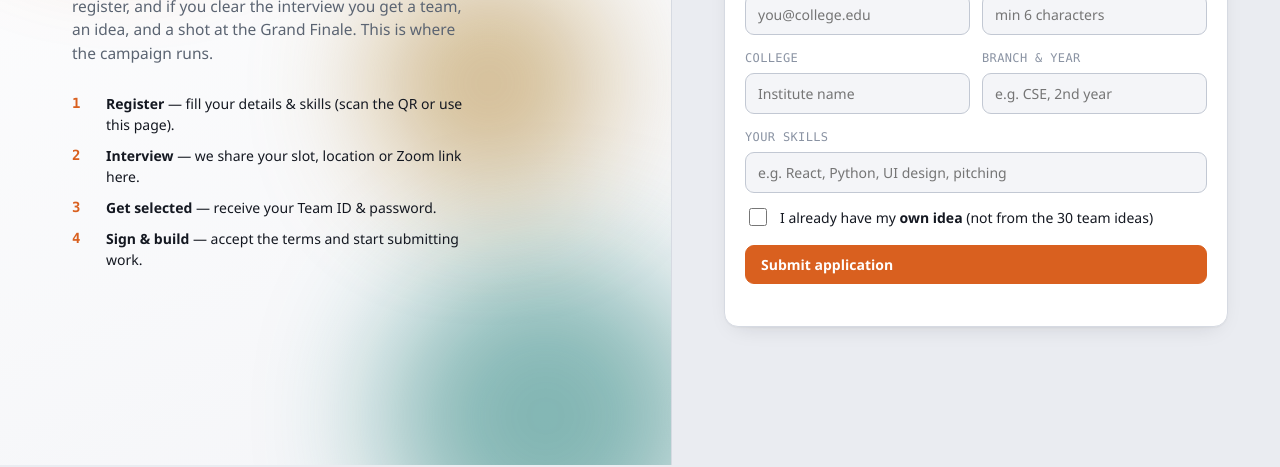
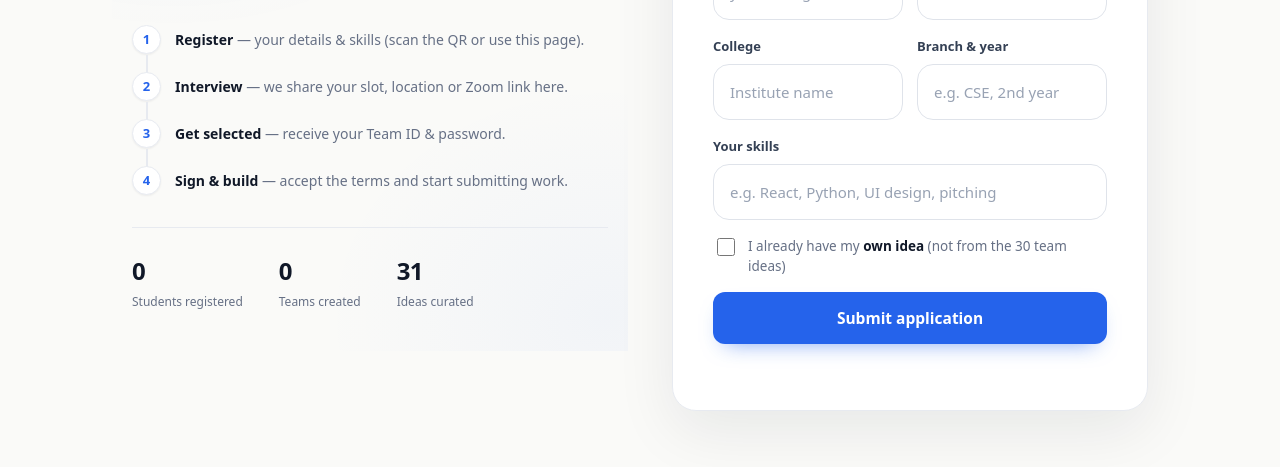
Before and after one commit to smtvashistha-eng/sih2026, a website: page public/apply.html in a window 1280 px wide. Shown: the part 335-802 px from the top of the page. Drawn offline with Linux system fonts and the light colour scheme; no server answers; a web font is replaced by a local one.

Commit message:
Onboarding page redesign: inherit homepage design system (Satoshi, #FAFAF8, blue accent), floating 24px card, Apple-style sliding segmented control (:has), 56px inputs, numbered timeline + live metrics; all form IDs/logic/scripts untouched

```diff
--- a/public/apply.html
+++ b/public/apply.html
@@ -3,48 +3,130 @@
 <head>
 <meta charset="utf-8" />
 <meta name="viewport" content="width=device-width, initial-scale=1" />
-<title>SIH 2026 — Apply / Command Center</title>
-<link rel="stylesheet" href="/app.css" />
+<title>SIH 2026 — Apply · Join · Login</title>
+<link rel="preconnect" href="https://api.fontshare.com" />
+<link href="https://api.fontshare.com/v2/css?f[]=satoshi@400,500,600,700,900&display=swap" rel="stylesheet" />
 <style>
-  .hero{min-height:100vh;display:grid;grid-template-columns:1.05fr .95fr}
-  @media(max-width:880px){.hero{grid-template-columns:1fr}.left{min-height:auto}}
-  .left{position:relative;padding:clamp(28px,6vw,72px);display:flex;flex-direction:column;justify-content:center;overflow:hidden;border-right:1px solid var(--line);background:linear-gradient(160deg,var(--surface),var(--surface-2))}
-  .left .z{position:relative;z-index:1}
-  .ey{font-family:var(--mono);font-size:12px;letter-spacing:.2em;text-transform:uppercase;color:var(--accent);font-weight:700}
-  .left h1{font-size:clamp(32px,5.4vw,56px);font-weight:800;margin:14px 0 12px;letter-spacing:-.03em}
-  .left h1 .g{background:linear-gradient(90deg,var(--accent),var(--gold));-webkit-background-clip:text;background-clip:text;color:transparent}
-  .left p{color:var(--muted);max-width:44ch;font-size:15.5px}
-  .steps{display:flex;flex-direction:column;gap:10px;margin-top:28px;max-width:400px}
-  .step{display:flex;gap:12px;align-items:flex-start;font-size:14px}
-  .step .n{font-family:var(--mono);font-weight:800;color:var(--accent);width:22px;flex:none}
-  .step b{color:var(--ink)}
-  .right{padding:clamp(22px,5vw,52px);display:flex;flex-direction:column;justify-content:center}
-  .rcard{max-width:520px;width:100%;margin:0 auto}
-  .tabs{display:flex;gap:6px;margin-bottom:16px;background:var(--surface-2);padding:5px;border-radius:12px;border:1px solid var(--line)}
-  .tab{flex:1;text-align:center;padding:10px;border-radius:9px;font-size:14px;font-weight:700;cursor:pointer;color:var(--muted);transition:.15s}
-  .tab[aria-selected=true]{background:var(--surface);color:var(--ink);box-shadow:var(--shadow)}
-  .ownbox{border:1px dashed var(--line-strong);border-radius:11px;padding:12px 14px;margin-top:4px;background:var(--surface-2)}
+  :root{
+    --bg:#FAFAF8; --panel:#FAFAFC; --card:#FFFFFF; --text:#101828; --muted:#667085; --faint:#98A2B3;
+    --accent:#2563EB; --accent-d:#1D4ED8; --accent-soft:#EEF3FF; --success:#16A34A;
+    --border:#E7EAF0; --border-2:#DFE3EA; --bg-2:#F3F5F8;
+    --shadow-card:0 20px 60px rgba(15,23,42,.08); --shadow-sm:0 1px 2px rgba(16,24,40,.06);
+    --sans:"Satoshi",system-ui,-apple-system,"Segoe UI",Roboto,Helvetica,Arial,sans-serif;
+    --ease:cubic-bezier(.22,.61,.36,1);
+  }
+  *{box-sizing:border-box}
+  html{-webkit-text-size-adjust:100%}
+  body{margin:0;background:var(--bg);color:var(--text);font-family:var(--sans);font-size:16px;line-height:1.6;-webkit-font-smoothing:antialiased}
+  a{color:inherit;text-decoration:none}
+  h1,h2,h3{margin:0;font-weight:700;letter-spacing:-.03em;line-height:1.08}
+  p{margin:0}
+
+  /* layout — one aligned grid */
+  .onb{max-width:1080px;margin:0 auto;min-height:100vh;display:grid;grid-template-columns:1fr 1fr;gap:clamp(32px,5vw,64px);align-items:center;padding:clamp(32px,5vw,56px) clamp(20px,4vw,32px)}
+  @media(max-width:900px){.onb{grid-template-columns:1fr;gap:32px;min-height:auto;padding-top:40px;padding-bottom:56px}}
+
+  /* left panel — subtle warmth, no blobs */
+  .left{position:relative}
+  .left::before{content:"";position:absolute;inset:-40px -20px;z-index:0;pointer-events:none;
+    background:radial-gradient(520px 360px at 12% 6%,rgba(37,99,235,.05),transparent 60%),radial-gradient(460px 380px at 96% 94%,rgba(37,99,235,.04),transparent 62%)}
+  .left>*{position:relative;z-index:1}
+  .label{font-size:12.5px;font-weight:600;letter-spacing:.14em;text-transform:uppercase;color:var(--accent)}
+  .left h1{font-size:clamp(34px,4.6vw,52px);font-weight:900;letter-spacing:-.04em;margin:14px 0 14px}
+  .left h1 .g{color:var(--accent)}
+  .left .intro{color:var(--muted);font-size:15px;max-width:42ch}
+
+  /* numbered timeline — thin connecting line */
+  .tl{margin-top:28px}
+  .tl .li{display:flex;gap:14px;position:relative;padding-bottom:18px}
+  .tl .li::before{content:"";position:absolute;left:14px;top:30px;bottom:-2px;width:1.5px;background:var(--border)}
+  .tl .li:last-child{padding-bottom:0}
+  .tl .li:last-child::before{display:none}
+  .tl .num{width:29px;height:29px;flex:none;border-radius:50%;background:var(--card);border:1px solid var(--border);display:grid;place-items:center;font-size:13px;font-weight:700;color:var(--accent);box-shadow:var(--shadow-sm)}
+  .tl .tx{font-size:14px;color:var(--muted);padding-top:4px}
+  .tl .tx b{color:var(--text);font-weight:600}
+
+  /* supporting metrics */
+  .metrics{display:flex;gap:clamp(20px,4vw,36px);margin-top:32px;padding-top:24px;border-top:1px solid var(--border)}
+  .metrics .m .n{font-size:24px;font-weight:800;letter-spacing:-.03em;font-variant-numeric:tabular-nums}
+  .metrics .m .l{font-size:12px;color:var(--muted);margin-top:2px}
+
+  /* right — floating card, like the hero cards */
+  .card-shell{background:var(--card);border:1px solid var(--border);border-radius:24px;box-shadow:var(--shadow-card);padding:clamp(24px,4vw,40px)}
+
+  /* Apple-style segmented control (CSS-only sliding, driven by existing aria-selected) */
+  .tabs{position:relative;display:flex;padding:4px;background:var(--bg-2);border:1px solid var(--border);border-radius:14px;margin-bottom:24px}
+  .tabs::before{content:"";position:absolute;top:4px;bottom:4px;left:4px;width:calc((100% - 8px)/3);background:var(--card);border-radius:10px;box-shadow:var(--shadow-sm);transition:transform .25s cubic-bezier(.4,0,.2,1);z-index:0}
+  .tabs:has(.tab[data-tab="join"][aria-selected="true"])::before{transform:translateX(100%)}
+  .tabs:has(.tab[data-tab="login"][aria-selected="true"])::before{transform:translateX(200%)}
+  .tab{position:relative;z-index:1;flex:1;text-align:center;padding:9px 8px;font-size:14px;font-weight:600;cursor:pointer;color:var(--muted);border-radius:10px;transition:color .2s;user-select:none}
+  .tab[aria-selected="true"]{color:var(--text)}
+  .tab:hover{color:var(--text)}
+
+  /* forms — neutralise the old card look (they live inside the shell) */
+  form.card{background:transparent;border:none;box-shadow:none;border-radius:0;padding:0}
+  .pad{padding:0}
+  .hidden{display:none!important}
+
+  .field{margin-bottom:16px}
+  .row2{display:grid;grid-template-columns:1fr 1fr;gap:14px}
+  @media(max-width:520px){.row2{grid-template-columns:1fr;gap:0}}
+  label.f{display:block;font-size:13px;font-weight:600;color:#344054;margin-bottom:7px}
+
+  .card-shell input:not([type=checkbox]),.card-shell textarea{
+    width:100%;min-height:56px;border:1px solid var(--border-2);border-radius:16px;padding:0 16px;
+    font-family:var(--sans);font-size:15px;color:var(--text);background:var(--card);
+    transition:border-color .2s,box-shadow .2s}
+  .card-shell textarea{min-height:92px;padding:14px 16px;line-height:1.5;resize:vertical}
+  .card-shell input:not([type=checkbox]):hover,.card-shell textarea:hover{border-color:#C7CED9}
+  .card-shell input:not([type=checkbox]):focus,.card-shell textarea:focus{outline:none;border-color:var(--accent);box-shadow:0 0 0 4px rgba(37,99,235,.12)}
+  ::placeholder{color:var(--faint)}
+
+  .checkline{display:flex;gap:10px;align-items:flex-start;font-size:13.5px;color:var(--muted);line-height:1.5}
+  .checkline b{color:var(--text);font-weight:600}
+  input[type=checkbox]{width:18px;height:18px;margin-top:2px;flex:none;accent-color:var(--accent);cursor:pointer}
+  .ownbox{border:1px dashed var(--border-2);border-radius:16px;padding:14px 16px;margin:4px 0 14px;background:var(--panel)}
+
+  /* buttons — same system as homepage */
+  .btn{display:inline-flex;align-items:center;justify-content:center;gap:8px;font-family:var(--sans);font-weight:600;font-size:15.5px;min-height:52px;padding:0 22px;border-radius:12px;border:1px solid transparent;cursor:pointer;transition:transform .2s var(--ease),background .2s,box-shadow .2s}
+  .btn.accent{background:var(--accent);color:#fff;box-shadow:0 10px 22px -12px rgba(37,99,235,.65)}
+  .btn.accent:hover{background:var(--accent-d);transform:translateY(-1px);box-shadow:0 14px 26px -12px rgba(37,99,235,.75)}
+
+  .err{color:#D92D20;font-size:13px;font-weight:600;margin-top:10px;min-height:16px}
+  .muted{color:var(--muted)}
+
+  /* calm entrance */
+  @keyframes rise{from{opacity:0;transform:translateY(12px)}to{opacity:1;transform:none}}
+  .rise{animation:rise .6s var(--ease) both}
+  .rise-1{animation:rise .6s var(--ease) .08s both}
+  .rise-2{animation:rise .6s var(--ease) .16s both}
+  .rise-3{animation:rise .6s var(--ease) .24s both}
+  @media(prefers-reduced-motion:reduce){*{animation:none!important;transition:none!important}}
+  :focus-visible{outline:2px solid var(--accent);outline-offset:2px;border-radius:8px}
 </style>
 </head>
 <body>
-<div class="hero">
+<div class="onb">
+
   <div class="left">
-    <div class="blobs"><span class="blob a"></span><span class="blob b"></span><span class="blob c"></span></div>
-    <div class="z">
-      <div class="ey rise">Smart India Hackathon 2026</div>
-      <h1 class="rise rise-1">Build. Pitch. <span class="g">Win.</span></h1>
-      <p class="rise rise-2">Apply to join the college SIH 2026 squad. Scan, register, and if you clear the interview you get a team, an idea, and a shot at the Grand Finale. This is where the campaign runs.</p>
-      <div class="steps rise rise-3">
-        <div class="step"><span class="n">1</span><span><b>Register</b> — fill your details &amp; skills (scan the QR or use this page).</span></div>
-        <div class="step"><span class="n">2</span><span><b>Interview</b> — we share your slot, location or Zoom link here.</span></div>
-        <div class="step"><span class="n">3</span><span><b>Get selected</b> — receive your Team ID &amp; password.</span></div>
-        <div class="step"><span class="n">4</span><span><b>Sign &amp; build</b> — accept the terms and start submitting work.</span></div>
-      </div>
+    <div class="label rise">Smart India Hackathon 2026</div>
+    <h1 class="rise rise-1">Build. Pitch. <span class="g">Win.</span></h1>
+    <p class="intro rise rise-2">Apply to join the college SIH 2026 squad. Clear the interview and you get a team, an idea, and a shot at the Grand Finale — all run from one place.</p>
+    <div class="tl rise rise-3">
+      <div class="li"><span class="num">1</span><span class="tx"><b>Register</b> — your details &amp; skills (scan the QR or use this page).</span></div>
+      <div class="li"><span class="num">2</span><span class="tx"><b>Interview</b> — we share your slot, location or Zoom link here.</span></div>
+      <div class="li"><span class="num">3</span><span class="tx"><b>Get selected</b> — receive your Team ID &amp; password.</span></div>
+      <div class="li"><span class="num">4</span><span class="tx"><b>Sign &amp; build</b> — accept the terms and start submitting work.</span></div>
+    </div>
+    <div class="metrics rise rise-3">
+      <div class="m"><div class="n" id="mReg">—</div><div class="l">Students registered</div></div>
+      <div class="m"><div class="n" id="mTeam">—</div><div class="l">Teams created</div></div>
+      <div class="m"><div class="n" id="mIdea">—</div><div class="l">Ideas curated</div></div>
     </div>
   </div>
 
   <div class="right">
-    <div class="rcard">
+    <div class="card-shell rise rise-1">
       <div class="tabs" role="tablist">
         <div class="tab" role="tab" data-tab="apply" aria-selected="true">Apply</div>
         <div class="tab" role="tab" data-tab="join" aria-selected="false">Join team</div>
@@ -139,5 +221,18 @@ document.getElementById('loginForm').addEventListener('submit',async e=>{
   catch(ex){err.textContent=ex.message;}
 });
 </script>
+<script>
+/* additive, presentational only — fills the left-panel metrics (read-only endpoints) */
+(function(){
+  Promise.all([
+    fetch('/api/stats').then(function(r){return r.json();}).catch(function(){return {};}),
+    fetch('/api/ideas').then(function(r){return r.json();}).catch(function(){return [];})
+  ]).then(function(res){
+    var s=res[0]||{}, ideas=(res[1]||[]).length||31;
+    var set=function(id,v){var el=document.getElementById(id);if(el)el.textContent=v;};
+    set('mReg', s.registered||0); set('mTeam', s.teams||0); set('mIdea', ideas);
+  });
+})();
+</script>
 </body>
 </html>
```
